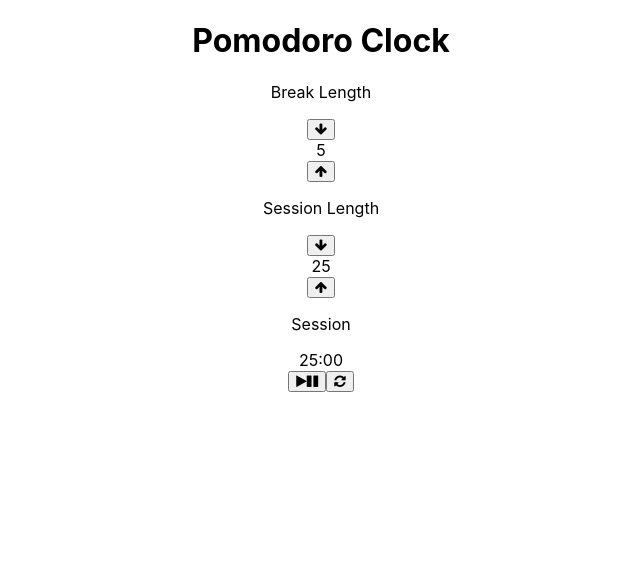
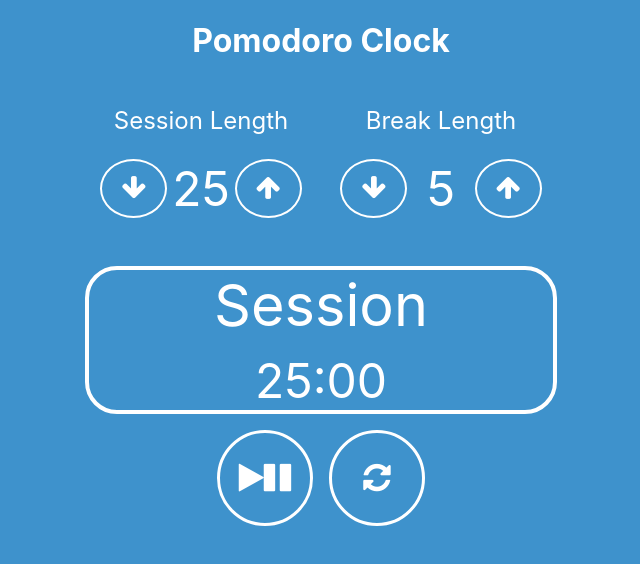
Before and after one commit to ovirex/pomodoro-fcc, a React (Create React App) app: page / in a window 1280 px wide. Shown: the top 564 px of the page, without its empty margins (319-959 px from the left). Built offline with nearby package versions, Linux system fonts and the light colour scheme.

Commit message:
Add style to the app

```diff
--- a/src/App.css
+++ b/src/App.css
@@ -2,33 +2,97 @@
   text-align: center;
 }
 
-.App-logo {
-  height: 40vmin;
-  pointer-events: none;
+button {
+  cursor: pointer;
+  border-radius: 50% 50% 50% 50%/50% 50% 50% 50%;
+  color: #fff;
+  background: none;
+  border: 0.2em solid #fff;
 }
 
-@media (prefers-reduced-motion: no-preference) {
-  .App-logo {
-    animation: App-logo-spin infinite 20s linear;
-  }
+.pomodoro-settings {
+  display: flex;
+  justify-content: center;
+  width: 448px;
+  margin: 0 auto;
+  gap: 2em;
+}
+.pomodoro-settings .setting-wrapper {
+  flex: 1;
+}
+.pomodoro-settings .setting-wrapper p {
+  font-size: 1.5em;
+}
+.pomodoro-settings .setting-wrapper:last-child {
+  order: -1;
+}
+.pomodoro-settings .setting-button {
+  display: flex;
+  justify-content: center;
+  font-size: 3em;
+}
+.pomodoro-settings .setting-button > * {
+  flex-basis: 4.2rem;
+}
+.pomodoro-settings .setting-button i {
+  font-size: 2em;
 }
 
-.App-header {
-  background-color: #282c34;
-  min-height: 100vh;
-  display: flex;
-  flex-direction: column;
-  align-items: center;
-  justify-content: center;
-  font-size: calc(10px + 2vmin);
-  color: white;
+.timer-wrapper {
+  font-size: 3em;
+  border: 4px solid #fff;
+  max-width: 29rem;
+  margin-inline: auto;
+  border-radius: 2rem;
+  margin-block-start: 1em;
+}
+.timer-wrapper p {
+  font-size: 1.2em;
+  margin-block-end: 0.2em;
+  margin-block-start: 0;
 }
 
-.App-link {
-  color: #61dafb;
+.controllers-wrapper {
+  display: flex;
+  justify-content: center;
+  gap: 1em;
+  margin-block-start: 1em;
+}
+.controllers-wrapper button {
+  font-size: 2em;
+  flex-basis: 3em;
+  border-width: 0.1em;
+  height: 3em;
 }
 
-@keyframes App-logo-spin {
+#reset {
+  animation-name: reset-button-spin;
+  animation-duration: 1000ms;
+  animation-timing-function: cubic-bezier(1, -0.01, 0, 1.46);
+  animation-iteration-count: infinite;
+  animation-direction: reverse;
+  animation-play-state: paused;
+}
+#reset:hover {
+  animation-direction: normal;
+  animation-play-state: running;
+}
+
+.increment-btn-animation i, .decrement-btn-animation i {
+  animation-name: increment;
+  animation-duration: 800ms;
+  animation-timing-function: cubic-bezier(0.73, 0.22, 0.21, 0.7);
+  animation-iteration-count: infinite;
+  animation-direction: alternate;
+  animation-play-state: running;
+  animation-fill-mode: forwards;
+}
+
+.decrement-btn-animation i {
+  animation-name: decrement;
+}
+
+@keyframes reset-button-spin {
   from {
     transform: rotate(0deg);
   }
@@ -36,3 +100,38 @@
     transform: rotate(360deg);
   }
 }
+@keyframes increment {
+  0% {
+    transform: translateY(0px);
+  }
+  50% {
+    transform: translateY(-15px);
+  }
+  100% {
+    transform: translateY(0px);
+  }
+}
+@keyframes decrement {
+  0% {
+    transform: translateY(0px);
+  }
+  50% {
+    transform: translateY(15px);
+  }
+  100% {
+    transform: translateY(0px);
+  }
+}
+.timer-to-end {
+  color: #9a031e;
+  border-color: #9a031e;
+}
+
+@media (max-width: 450px) {
+  .pomodoro-settings {
+    flex-direction: column;
+    width: 100%;
+  }
+}
+
+/*# sourceMappingURL=App.css.map */
--- a/src/App.js
+++ b/src/App.js
@@ -187,51 +187,93 @@ class PomodoroClock extends Component {
 }
 
 function PomodoroSetting(props) {
+    function addIncrementAnimation(e) {
+        if (e.type === "mouseenter") {
+            e.target.classList.add("increment-btn-animation");
+            return;
+        }
+        e.target.classList.remove("increment-btn-animation");
+    }
+    function addDecrementAnimation(e) {
+        if (e.type === "mouseenter") {
+            e.target.classList.add("decrement-btn-animation");
+            return;
+        }
+        e.target.classList.remove("decrement-btn-animation");
+    }
+
     return (
         <div className="pomodoro-settings">
-            <div>
+            <div className="setting-wrapper">
                 <p id="break-label">Break Length</p>
+                <div className="setting-button">
                     <button
                         id="break-decrement"
                         title="decrement break time"
                         onClick={props.decrementBreak}
+                        className="decrement-btn"
+                        onMouseLeave={addDecrementAnimation}
+                        onMouseEnter={addDecrementAnimation}
                     >
                         <i className="fa fa-arrow-down" aria-hidden="true"></i>
                     </button>
-                <div id="break-length">{props.break}</div>
+                    <div id="break-length" className="setting-length">
+                        {props.break}
+                    </div>
                     <button
                         id="break-increment"
                         title="increment break time"
                         onClick={props.incrementBreak}
+                        onMouseLeave={addIncrementAnimation}
+                        onMouseEnter={addIncrementAnimation}
                     >
                         <i className="fa fa-arrow-up" aria-hidden="true"></i>
                     </button>
                 </div>
-            <div>
+            </div>
+            <div className="setting-wrapper">
                 <p id="session-label">Session Length</p>
+                <div className="setting-button">
                     <button
                         id="session-decrement"
                         title="decrement session time"
                         onClick={props.decrementSession}
+                        className="decrement-btn"
+                        onMouseLeave={addDecrementAnimation}
+                        onMouseEnter={addDecrementAnimation}
                     >
                         <i className="fa fa-arrow-down" aria-hidden="true"></i>
                     </button>
-                <div id="session-length">{props.session}</div>
+                    <div id="session-length" className="setting-length">
+                        {props.session}
+                    </div>
                     <button
                         id="session-increment"
                         title="increment session time"
                         onClick={props.incrementSession}
+                        onMouseLeave={addIncrementAnimation}
+                        onMouseEnter={addIncrementAnimation}
                     >
                         <i className="fa fa-arrow-up" aria-hidden="true"></i>
                     </button>
+                </div>
             </div>
         </div>
     );
 }
 
 function Timer(props) {
+    // function isPomoAboutToEnd() {
+    //     const timerWrapper = document.querySelector("timer-wrapper");
+    //     if (props.isEnding) {
+    //         timerWrapper.classList.add("timer-to-end");
+    //         return;
+    //     }
+    //     timerWrapper.classList.remove("timer-to-end");
+    // }
+
     return (
-        <div>
+        <div className="timer-wrapper">
             <p id="timer-label">{props.status ? "Session" : "Break"}</p>
             <div id="time-left">{props.time}</div>
         </div>
@@ -240,7 +282,7 @@ function Timer(props) {
 
 function PomoControllers(props) {
     return (
-        <div>
+        <div className="controllers-wrapper">
             <button id="start_stop" onClick={props.play}>
                 <i className="fa fa-play" aria-hidden="true"></i>
                 <i className="fa fa-pause" aria-hidden="true"></i>
--- /dev/null
+++ b/src/App.scss
@@ -0,0 +1,152 @@
+.App {
+    text-align: center;
+}
+
+button {
+    cursor: pointer;
+    border-radius: 50% 50% 50% 50% / 50% 50% 50% 50%;
+    color: #fff;
+    background: none;
+    border: 0.2em solid #fff;
+}
+
+.pomodoro-settings {
+    display: flex;
+    justify-content: center;
+    width: 448px;
+    margin: 0 auto;
+    gap: 2em;
+
+    .setting-wrapper {
+        flex: 1;
+
+        p {
+            font-size: 1.5em;
+        }
+    }
+
+    .setting-wrapper:last-child {
+        order: -1;
+    }
+
+    .setting-button {
+        display: flex;
+        justify-content: center;
+        font-size: 3em;
+
+        > * {
+            flex-basis: 4.2rem;
+        }
+
+        i {
+            font-size: 2em;
+        }
+    }
+}
+
+.timer-wrapper {
+    font-size: 3em;
+    border: 4px solid #fff;
+    max-width: 29rem;
+    margin-inline: auto;
+    border-radius: 2rem;
+    margin-block-start: 1em;
+
+    p {
+        font-size: 1.2em;
+        margin-block-end: 0.2em;
+        margin-block-start: 0;
+    }
+}
+
+.controllers-wrapper {
+    display: flex;
+    justify-content: center;
+    gap: 1em;
+    margin-block-start: 1em;
+
+    button {
+        font-size: 2em;
+        flex-basis: 3em;
+        border-width: 0.1em;
+        height: 3em;
+    }
+}
+
+#reset {
+    animation-name: reset-button-spin;
+    animation-duration: 1000ms;
+    animation-timing-function: cubic-bezier(1, -0.01, 0, 1.46);
+    animation-iteration-count: infinite;
+    animation-direction: reverse;
+    animation-play-state: paused;
+    &:hover {
+        animation-direction: normal;
+        // animation-iteration-count: 1;
+        animation-play-state: running;
+    }
+}
+
+.increment-btn-animation {
+    i {
+        animation-name: increment;
+        animation-duration: 800ms;
+        animation-timing-function: cubic-bezier(0.73, 0.22, 0.21, 0.7);
+        animation-iteration-count: infinite;
+        animation-direction: alternate;
+        animation-play-state: running;
+        animation-fill-mode: forwards;
+    }
+}
+
+.decrement-btn-animation {
+    @extend .increment-btn-animation;
+    i {
+        animation-name: decrement;
+    }
+}
+
+@keyframes reset-button-spin {
+    from {
+        transform: rotate(0deg);
+    }
+    to {
+        transform: rotate(360deg);
+    }
+}
+
+@keyframes increment {
+    0% {
+        transform: translateY(0px);
+    }
+    50% {
+        transform: translateY(-15px);
+    }
+    100% {
+        transform: translateY(0px);
+    }
+}
+
+@keyframes decrement {
+    0% {
+        transform: translateY(0px);
+    }
+    50% {
+        transform: translateY(15px);
+    }
+    100% {
+        transform: translateY(0px);
+    }
+}
+
+.timer-to-end {
+    color: #9a031e;
+    border-color: #9a031e;
+}
+
+@media (max-width: 450px) {
+    .pomodoro-settings {
+        flex-direction: column;
+        width: 100%;
+    }
+}
--- a/src/index.css
+++ b/src/index.css
@@ -1,13 +1,16 @@
 body {
-  margin: 0;
-  font-family: -apple-system, BlinkMacSystemFont, 'Segoe UI', 'Roboto', 'Oxygen',
-    'Ubuntu', 'Cantarell', 'Fira Sans', 'Droid Sans', 'Helvetica Neue',
-    sans-serif;
-  -webkit-font-smoothing: antialiased;
-  -moz-osx-font-smoothing: grayscale;
+    margin: 0;
+    font-family: -apple-system, BlinkMacSystemFont, "Segoe UI", "Roboto",
+        "Oxygen", "Ubuntu", "Cantarell", "Fira Sans", "Droid Sans",
+        "Helvetica Neue", sans-serif;
+    -webkit-font-smoothing: antialiased;
+    -moz-osx-font-smoothing: grayscale;
+    min-height: 100vh;
+    background-color: rgb(62, 146, 204);
+    color: #fff;
 }
 
 code {
-  font-family: source-code-pro, Menlo, Monaco, Consolas, 'Courier New',
-    monospace;
+    font-family: source-code-pro, Menlo, Monaco, Consolas, "Courier New",
+        monospace;
 }
```
Also changed, not shown: 1 other file (tests, documents, lock files or other folders). Lines whose indentation alone changed are shown as unchanged.
